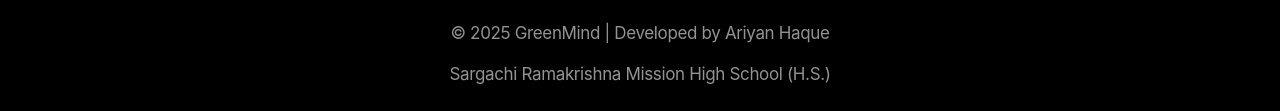
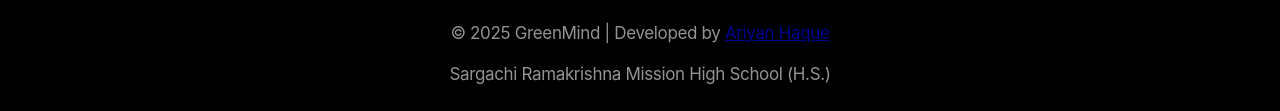
Before and after one commit to geminiapiaigreenhouse-collab/greenmind, a plain HTML site: page index.html in a window 1280 px wide. Shown: the part 11432-11543 px from the top of the page. Drawn offline with nearby package versions, Linux system fonts and the light colour scheme.

Commit message:
Update index.html

```diff
--- a/index.html
+++ b/index.html
@@ -987,7 +987,7 @@
   <footer>
     <div class="footer-content">
       <div class="footer-logo">🌱</div>
-      <div class="footer-text">© 2025 GreenMind | Developed by Ariyan Haque</div>
+      <div class="footer-text">© 2025 GreenMind | Developed by <a href="https://ariyanhaque.netlify.app">Ariyan Haque</a></div>
       <div class="footer-text">Sargachi Ramakrishna Mission High School (H.S.)</div>
       <div class="footer-tagline">Growing the future, one plant at a time</div>
     </div>
```
